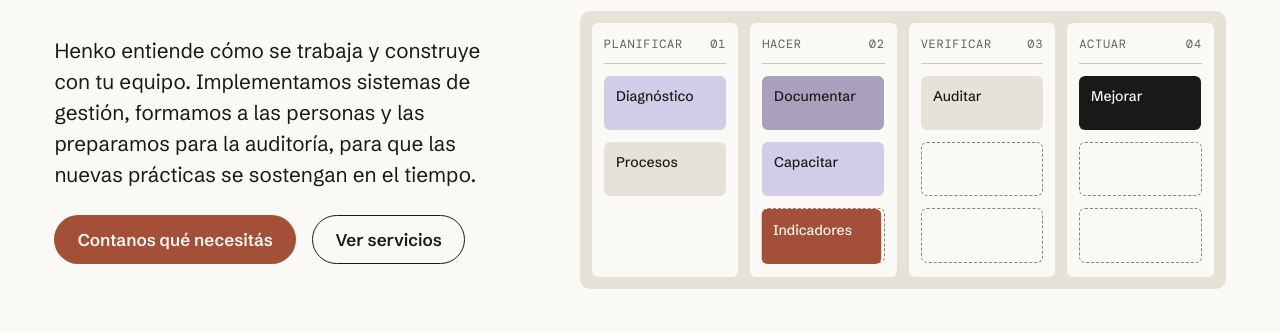
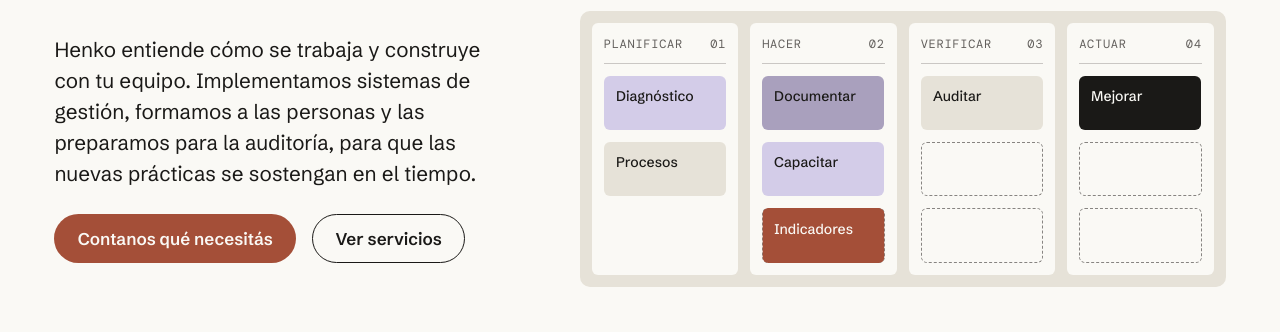
Before and after one commit to tomasdollberg-dot/Henko, a website: page index.html in a window 1280 px wide. Shown: the part 340-672 px from the top of the page. Drawn offline with Linux system fonts and the light colour scheme.

Commit message:
Tablero del hero: la nota Indicadores encaja en cada columna

```diff
--- a/assets/css/site.css
+++ b/assets/css/site.css
@@ -43,14 +43,14 @@
 .hero__grid { display: grid; gap: var(--space-l); margin-top: var(--space-l); align-items: center; }
 .hero__grid .lead { margin-top: 0; }
 .hero__grid .hero__actions { margin-top: var(--space-m); }
-@media (min-width: 56.25em) { .hero__grid { grid-template-columns: 5fr 7fr; gap: var(--space-xl); } }
+@media (min-width: 68em) { .hero__grid { grid-template-columns: 5fr 7fr; gap: var(--space-xl); } }   /* por debajo, el tablero va a todo el ancho debajo del texto */
 
-.board { --gap: 0.75rem; --step: calc(100% + 1.5rem + var(--gap)); display: grid; grid-template-columns: repeat(4, 1fr); gap: var(--gap); padding: var(--gap); background: var(--arena); border-radius: var(--radius); }
-.board__col { display: grid; align-content: start; gap: var(--gap); padding: 0.75rem; background: var(--blanco-calido); border-radius: var(--radius-sm); min-width: 0; }
+.board { --gap: 0.75rem; --step: calc(100% + 1.5rem + var(--gap)); display: grid; grid-template-columns: repeat(4, minmax(0, 1fr)); gap: var(--gap); padding: var(--gap); background: var(--arena); border-radius: var(--radius); }
+.board__col { display: grid; grid-template-columns: minmax(0, 1fr); align-content: start; gap: var(--gap); padding: 0.75rem; background: var(--blanco-calido); border-radius: var(--radius-sm); min-width: 0; }
 .board__h { display: flex; justify-content: space-between; align-items: baseline; padding-bottom: 0.5rem; border-bottom: var(--line-width) solid var(--n100); font-family: var(--font-mono); font-size: 0.75rem; letter-spacing: var(--track-label); text-transform: uppercase; color: var(--n400); }
 .note { padding: 0.7rem 0.75rem; min-height: 3.4rem; border-radius: var(--radius-sm); font-size: 0.875rem; line-height: 1.3; font-weight: 500; background: var(--bg); color: var(--fg); overflow-wrap: normal; hyphens: none; }
 .slot { min-height: 3.4rem; border: var(--line-width) dashed var(--n300); border-radius: var(--radius-sm); }
-.slot--live { border-color: transparent; position: relative; z-index: 2; }
+.slot--live { border: 0; position: relative; z-index: 2; }   /* sin borde: la nota mide lo mismo que cada hueco y el salto cae justo en la caja */
 .slot--live .note { position: relative; animation: hop 15s ease-in-out infinite; }
 @keyframes hop {
   0%   { opacity: 0; transform: translateX(0); }
```
